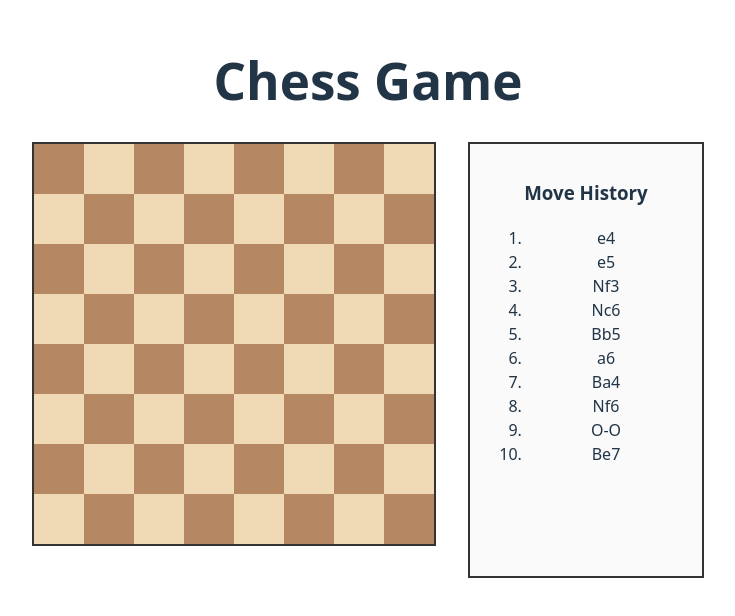
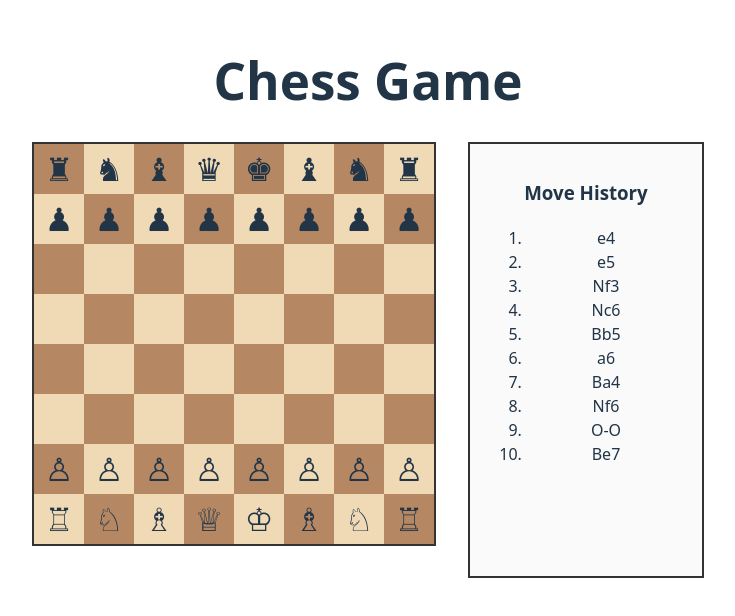
Before and after one commit to amitlash/chess-game-project, a React (Vite) app in the folder frontend/: page / in a window 1280 px wide. Shown: the part 102-718 px from the top of the page, without its empty margins (272-1007 px from the left). Built offline with nearby package versions, Linux system fonts and the light colour scheme.

Commit message:
fix(frontend): render chess pieces using direct Unicode characters\n\n- Ensures chess pieces are visible on the board\n- Replaces String.fromCharCode with direct Unicode symbols

```diff
--- a/frontend/src/components/Piece.tsx
+++ b/frontend/src/components/Piece.tsx
@@ -1,12 +1,12 @@
 import React from 'react';
 
 const unicodePieces: Record<string, { white: string; black: string }> = {
-  K: { white: '\u2654', black: '\u265A' },
-  Q: { white: '\u2655', black: '\u265B' },
-  R: { white: '\u2656', black: '\u265C' },
-  B: { white: '\u2657', black: '\u265D' },
-  N: { white: '\u2658', black: '\u265E' },
-  P: { white: '\u2659', black: '\u265F' },
+  K: { white: '♔', black: '♚' },
+  Q: { white: '♕', black: '♛' },
+  R: { white: '♖', black: '♜' },
+  B: { white: '♗', black: '♝' },
+  N: { white: '♘', black: '♞' },
+  P: { white: '♙', black: '♟' },
 };
 
 interface PieceProps {
@@ -15,7 +15,7 @@ interface PieceProps {
 }
 
 const Piece: React.FC<PieceProps> = ({ type, color }) => {
-  return <span>{String.fromCharCode(parseInt(unicodePieces[type][color].replace('\\u', ''), 16))}</span>;
+  return <span>{unicodePieces[type][color]}</span>;
 };
 
 export default Piece;
```
